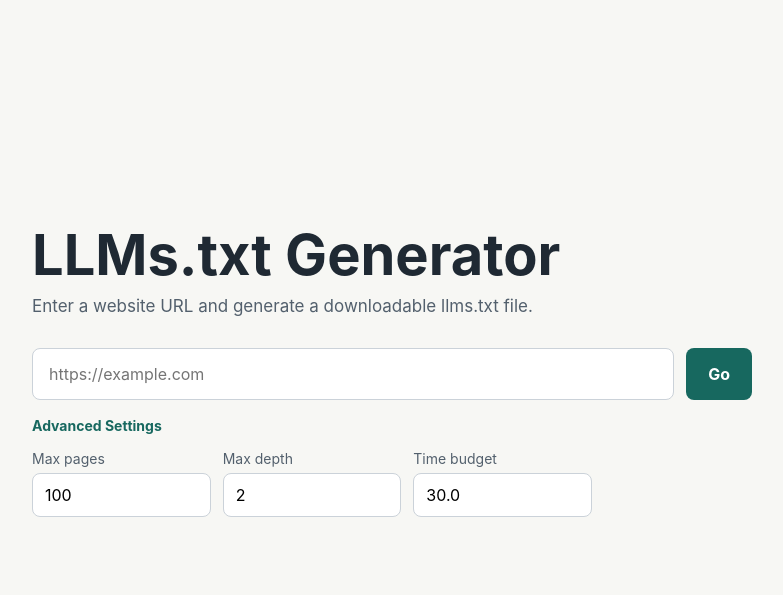
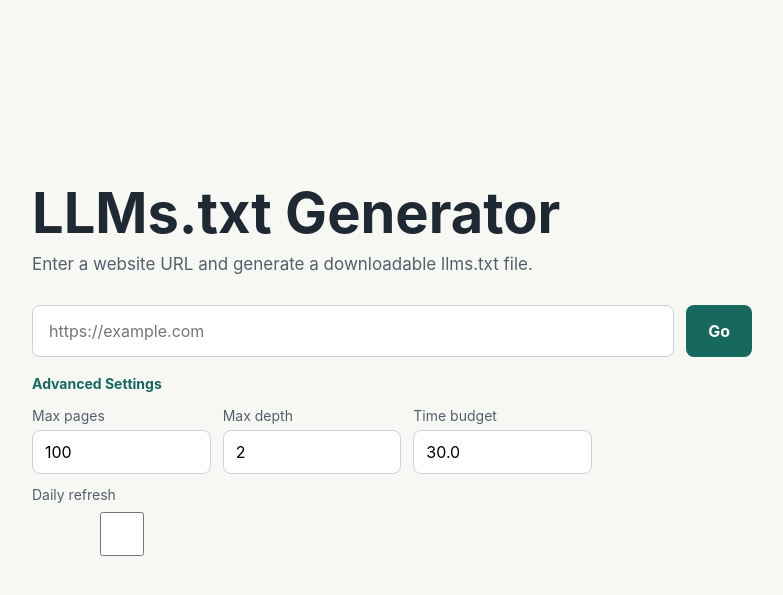
Before and after one commit to jamesyin96/llms-txt-yijun-yin, a FastAPI app: page / in a window 1280 px wide, after a click on "Advanced Settings". Shown: the top 595 px of the page, without its empty margins (248-1031 px from the left). Run offline with FastAPI, Linux system fonts and the light colour scheme.

Commit message:
test: cover scan reuse and history limit behavior

```diff
--- a/app/db.py
+++ b/app/db.py
@@ -85,6 +85,11 @@ def _run_lightweight_migrations() -> None:
         "crawl_max_duration_seconds",
         f"FLOAT NOT NULL DEFAULT {CRAWL_MAX_DURATION_SECONDS}",
     )
+    _add_column_if_missing(
+        scan_columns,
+        "auto_refresh_daily",
+        "BOOLEAN NOT NULL DEFAULT 0",
+    )
     _backfill_scan_versions()
 
 
--- a/app/main.py
+++ b/app/main.py
@@ -11,6 +11,7 @@ V1 exposes a deliberately small surface area:
 
 from collections.abc import AsyncIterator
 from contextlib import asynccontextmanager
+from datetime import datetime, timedelta
 import logging
 
 from fastapi import BackgroundTasks, Depends, FastAPI, HTTPException, Request
@@ -46,6 +47,7 @@ from app.services.url_utils import normalize_root_url
 
 
 logger = logging.getLogger("uvicorn.error")
+REFRESH_LOOKBACK_HOURS = 12
 
 
 @asynccontextmanager
@@ -102,6 +104,21 @@ def create_scan(
     except (ValueError, UnsafeUrlError) as exc:
         raise HTTPException(status_code=400, detail=str(exc)) from exc
 
+    existing = _latest_completed_scan_within(db, normalized_url, hours=REFRESH_LOOKBACK_HOURS)
+    if existing is not None:
+        existing.auto_refresh_daily = payload.auto_refresh_daily or existing.auto_refresh_daily
+        db.commit()
+        return ScanCreated(
+            scan_id=existing.id,
+            version_number=existing.version_number,
+            crawl_max_pages=existing.crawl_max_pages,
+            crawl_max_depth=existing.crawl_max_depth,
+            crawl_max_duration_seconds=existing.crawl_max_duration_seconds,
+            auto_refresh_daily=existing.auto_refresh_daily,
+            reused_existing=True,
+            status=existing.status,
+        )
+
     scan = Scan(
         root_url=payload.url,
         normalized_root_url=normalized_url,
@@ -109,6 +126,7 @@ def create_scan(
         crawl_max_pages=payload.crawl_max_pages,
         crawl_max_depth=payload.crawl_max_depth,
         crawl_max_duration_seconds=payload.crawl_max_duration_seconds,
+        auto_refresh_daily=payload.auto_refresh_daily,
         status="queued",
     )
     db.add(scan)
@@ -134,6 +152,8 @@ def create_scan(
         crawl_max_pages=scan.crawl_max_pages,
         crawl_max_depth=scan.crawl_max_depth,
         crawl_max_duration_seconds=scan.crawl_max_duration_seconds,
+        auto_refresh_daily=scan.auto_refresh_daily,
+        reused_existing=False,
         status=scan.status,
     )
 
@@ -152,6 +172,7 @@ def list_scans(url: str, db: Session = Depends(get_db)) -> ScanHistory:
         db.query(Scan)
         .filter(Scan.normalized_root_url == normalized_url)
         .order_by(Scan.version_number.desc(), Scan.id.desc())
+        .limit(10)
         .all()
     )
     return ScanHistory(
@@ -181,6 +202,7 @@ def get_scan(scan_id: int, db: Session = Depends(get_db)) -> ScanStatus:
         crawl_max_pages=scan.crawl_max_pages,
         crawl_max_depth=scan.crawl_max_depth,
         crawl_max_duration_seconds=scan.crawl_max_duration_seconds,
+        auto_refresh_daily=scan.auto_refresh_daily,
         previous_scan_id=scan.previous_scan_id,
         change_summary=_change_summary_for(scan),
         status=scan.status,
@@ -222,6 +244,7 @@ def _scan_history_item(scan: Scan) -> ScanHistoryItem:
         crawl_max_pages=scan.crawl_max_pages,
         crawl_max_depth=scan.crawl_max_depth,
         crawl_max_duration_seconds=scan.crawl_max_duration_seconds,
+        auto_refresh_daily=scan.auto_refresh_daily,
         previous_scan_id=scan.previous_scan_id,
         change_summary=_change_summary_for(scan),
         status=scan.status,
@@ -265,6 +288,18 @@ def _next_version_number(db: Session, normalized_root_url: str) -> int:
     return (current_max or 0) + 1
 
 
+def _latest_completed_scan_within(db: Session, normalized_root_url: str, *, hours: int) -> Scan | None:
+    threshold = datetime.utcnow() - timedelta(hours=hours)
+    return (
+        db.query(Scan)
+        .filter(Scan.normalized_root_url == normalized_root_url)
+        .filter(Scan.status == "complete")
+        .filter(Scan.created_at >= threshold)
+        .order_by(Scan.version_number.desc(), Scan.id.desc())
+        .first()
+    )
+
+
 def _log_startup_state() -> None:
     db = SessionLocal()
     try:
--- a/app/models.py
+++ b/app/models.py
@@ -33,6 +33,7 @@ class Scan(Base):
         default=CRAWL_MAX_DURATION_SECONDS,
         nullable=False,
     )
+    auto_refresh_daily: Mapped[bool] = mapped_column(default=False, nullable=False)
     pages_found: Mapped[int] = mapped_column(Integer, default=0, nullable=False)
     pages_included: Mapped[int] = mapped_column(Integer, default=0, nullable=False)
     output_path: Mapped[Optional[str]] = mapped_column(String(2048), nullable=True)
--- a/app/schemas.py
+++ b/app/schemas.py
@@ -19,6 +19,7 @@ class ScanCreate(BaseModel):
         ge=1.0,
         le=60.0,
     )
+    auto_refresh_daily: bool = False
 
 
 class ScanCreated(BaseModel):
@@ -29,6 +30,8 @@ class ScanCreated(BaseModel):
     crawl_max_pages: int
     crawl_max_depth: int
     crawl_max_duration_seconds: float
+    auto_refresh_daily: bool
+    reused_existing: bool = False
     status: str
 
 
@@ -49,6 +52,7 @@ class ScanStatus(BaseModel):
     crawl_max_pages: int
     crawl_max_depth: int
     crawl_max_duration_seconds: float
+    auto_refresh_daily: bool = False
     previous_scan_id: Optional[int] = None
     change_summary: Optional[ScanChangeSummary] = None
     status: str
@@ -67,6 +71,7 @@ class ScanHistoryItem(BaseModel):
     crawl_max_pages: int
     crawl_max_depth: int
     crawl_max_duration_seconds: float
+    auto_refresh_daily: bool = False
     previous_scan_id: Optional[int] = None
     change_summary: Optional[ScanChangeSummary] = None
     status: str
--- a/app/static/app.js
+++ b/app/static/app.js
@@ -3,6 +3,7 @@ const input = document.querySelector("[data-url-input]");
 const crawlMaxPagesInput = document.querySelector("[data-crawl-max-pages]");
 const crawlMaxDepthInput = document.querySelector("[data-crawl-max-depth]");
 const crawlMaxDurationInput = document.querySelector("[data-crawl-max-duration]");
+const autoRefreshDailyInput = document.querySelector("[data-auto-refresh-daily]");
 const statusEl = document.querySelector("[data-status]");
 const resultEl = document.querySelector("[data-result]");
 
@@ -24,6 +25,11 @@ form.addEventListener("submit", async (event) => {
     }
 
     const data = await response.json();
+    if (data.reused_existing) {
+      setStatus(`Using recent version ${data.version_number} (updated within 12 hours).`);
+      pollScan(data.scan_id);
+      return;
+    }
     pollScan(data.scan_id);
   } catch (error) {
     setStatus(error.message, true);
@@ -36,6 +42,7 @@ function scanPayload() {
     crawl_max_pages: Number(crawlMaxPagesInput.value),
     crawl_max_depth: Number(crawlMaxDepthInput.value),
     crawl_max_duration_seconds: Number(crawlMaxDurationInput.value),
+    auto_refresh_daily: autoRefreshDailyInput.checked,
   };
 }
 
--- a/app/templates/index.html
+++ b/app/templates/index.html
@@ -34,6 +34,10 @@
                   <span>Time budget</span>
                   <input data-crawl-max-duration name="crawl_max_duration_seconds" type="number" min="1" max="60" step="1" value="{{ crawl_max_duration_seconds }}" required>
                 </label>
+                <label>
+                  <span>Daily refresh</span>
+                  <input data-auto-refresh-daily name="auto_refresh_daily" type="checkbox">
+                </label>
               </div>
             </details>
           </div>
```
Also changed, not shown: tests/test_api_security.py (+75 -0 lines), README.md.
